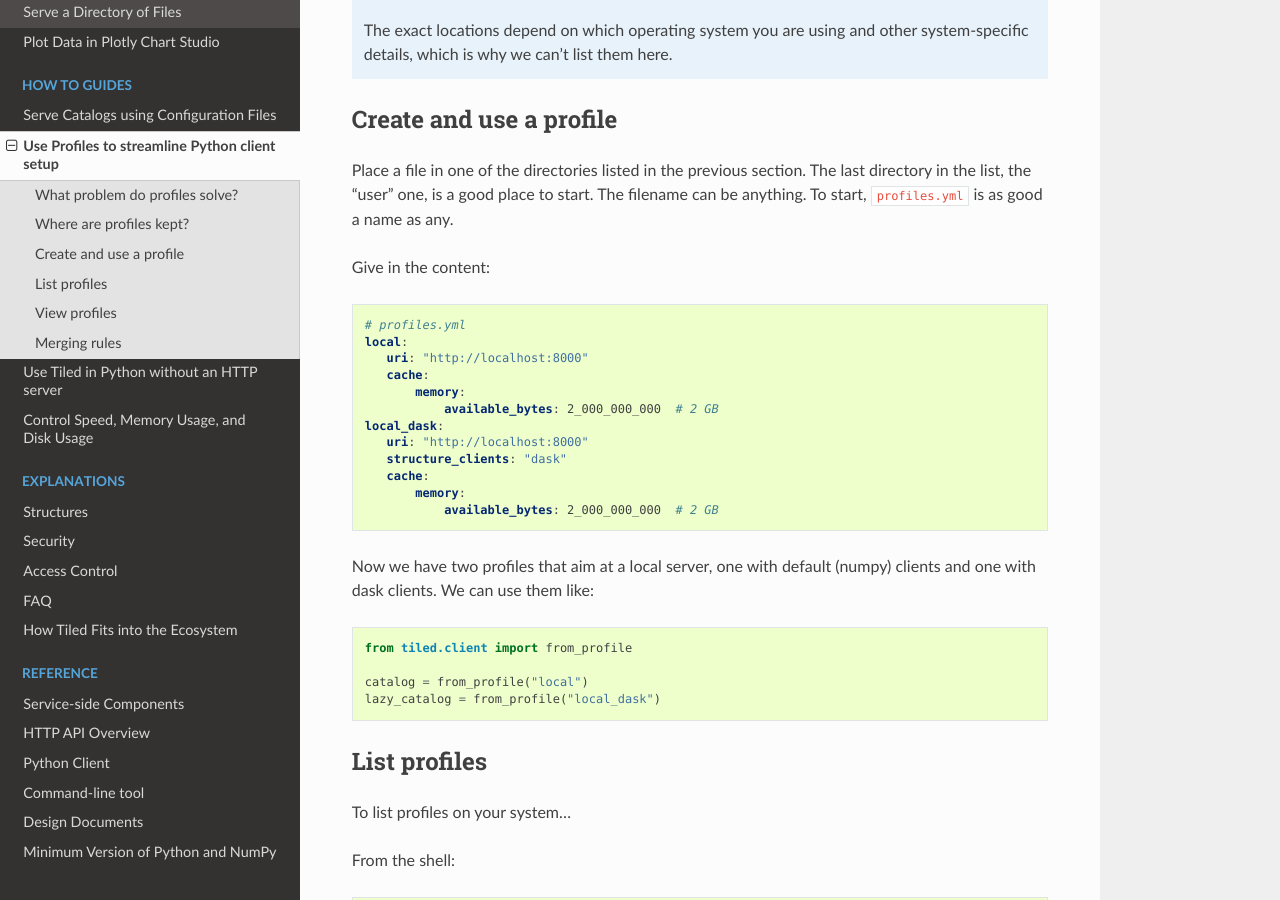
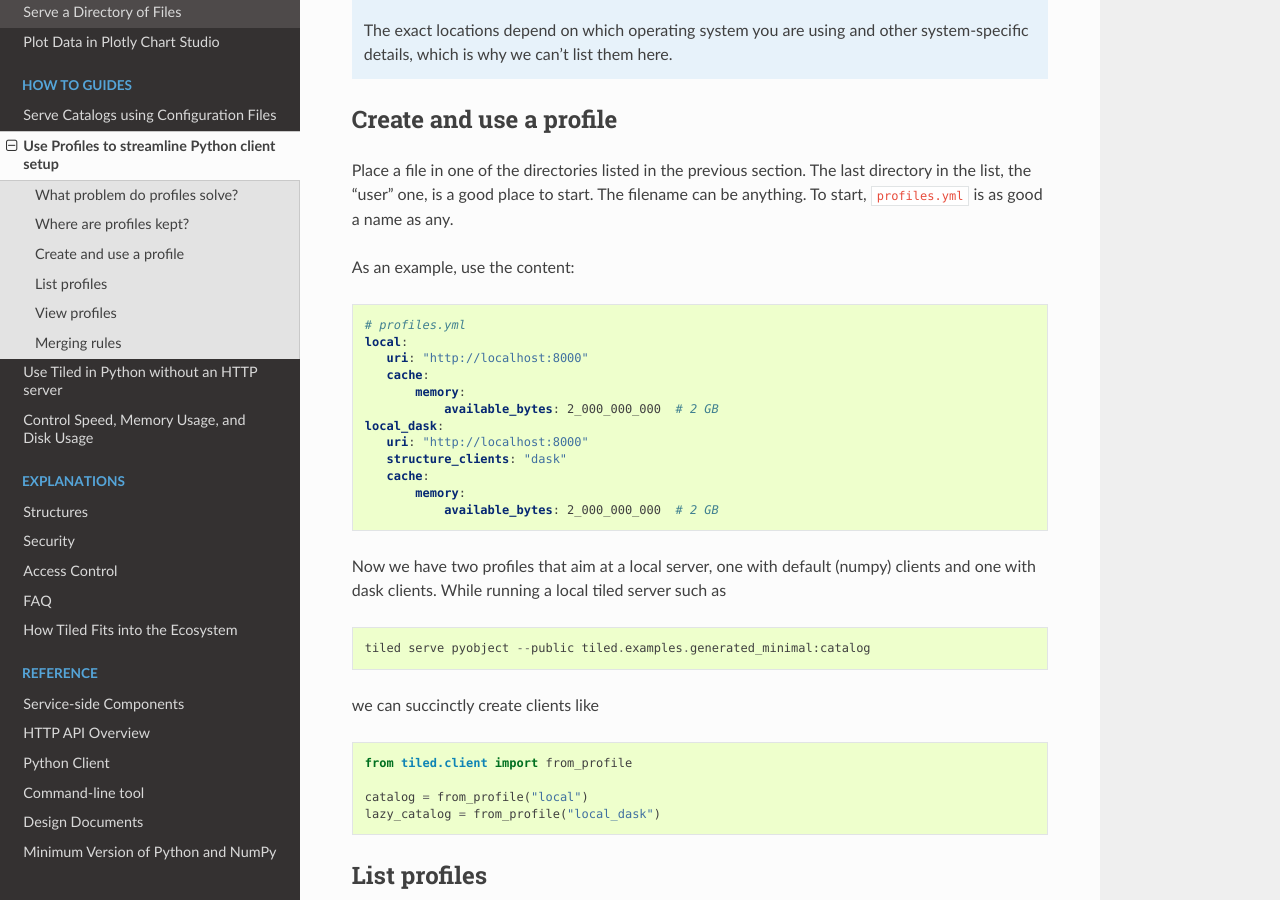
Before and after one commit to bluesky/tiled, a Sphinx documentation site: the page built from docs/source/how-to/profiles.md, in a window 1280 px wide and 900 px high, scrolled down 1590 px. Built offline with Sphinx 7.4.7 and the Read the Docs theme 2.0.0, drawn with Linux system fonts in a browser that asks for light colours; pages that are not in the unit, such as notebooks, are missing from menus.

Commit message:
Do not skip steps in profiles how-to.

````diff
--- a/docs/source/how-to/profiles.md
+++ b/docs/source/how-to/profiles.md
@@ -81,7 +81,7 @@ Place a file in one of the directories listed in the previous section.
 The last directory in the list, the "user" one, is a good place to start.
 The filename can be anything. To start, `profiles.yml` is as good a name as any.
 
-Give in the content:
+As an example, use the content:
 
 ```yaml
 # profiles.yml
@@ -99,7 +99,13 @@ local_dask:
 ```
 
 Now we have two profiles that aim at a local server, one with default (numpy)
-clients and one with dask clients. We can use them like:
+clients and one with dask clients. While running a local tiled server such as
+
+```
+tiled serve pyobject --public tiled.examples.generated_minimal:catalog
+```
+
+we can succinctly create clients like
 
 ```py
 from tiled.client import from_profile
````
